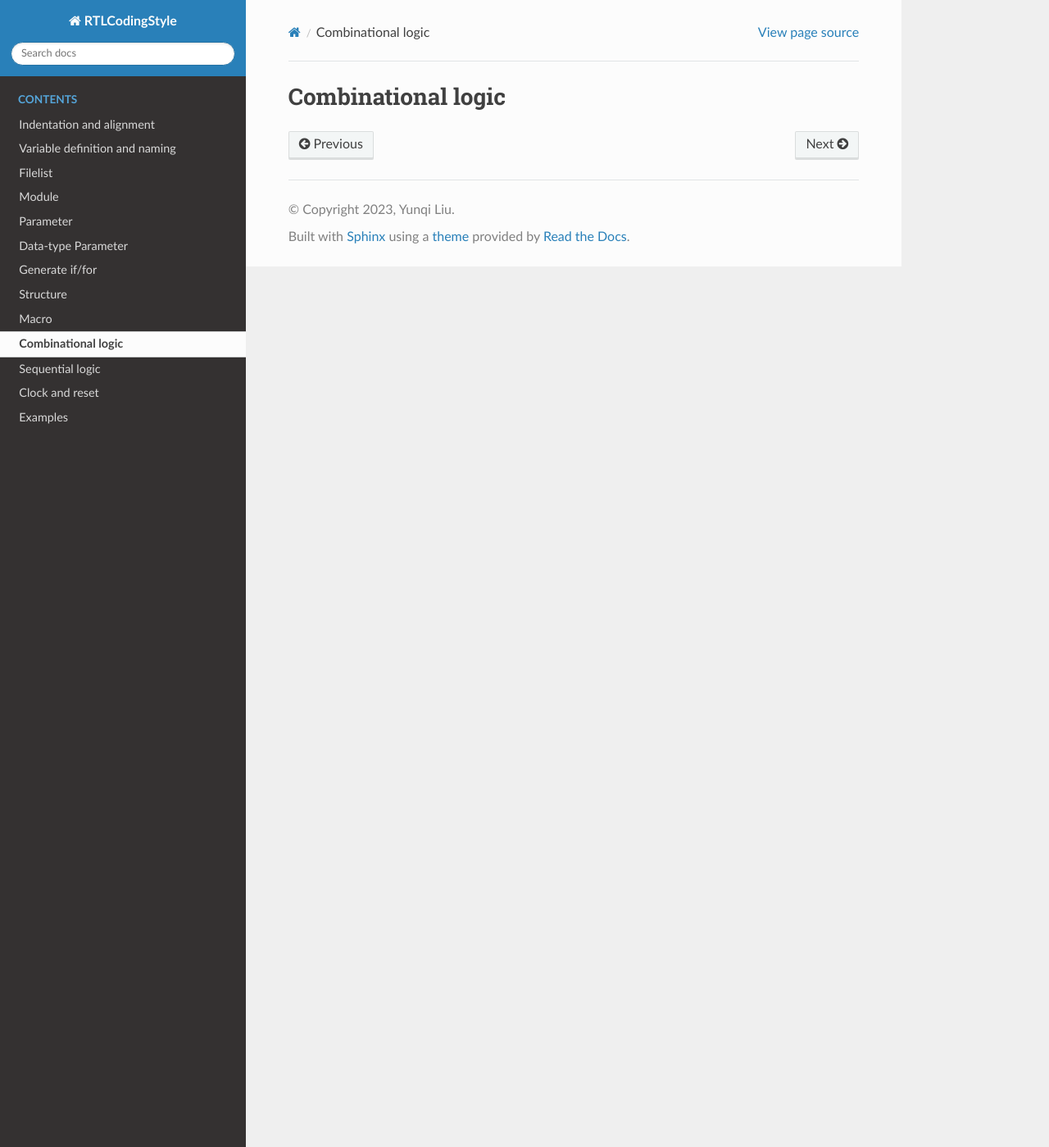
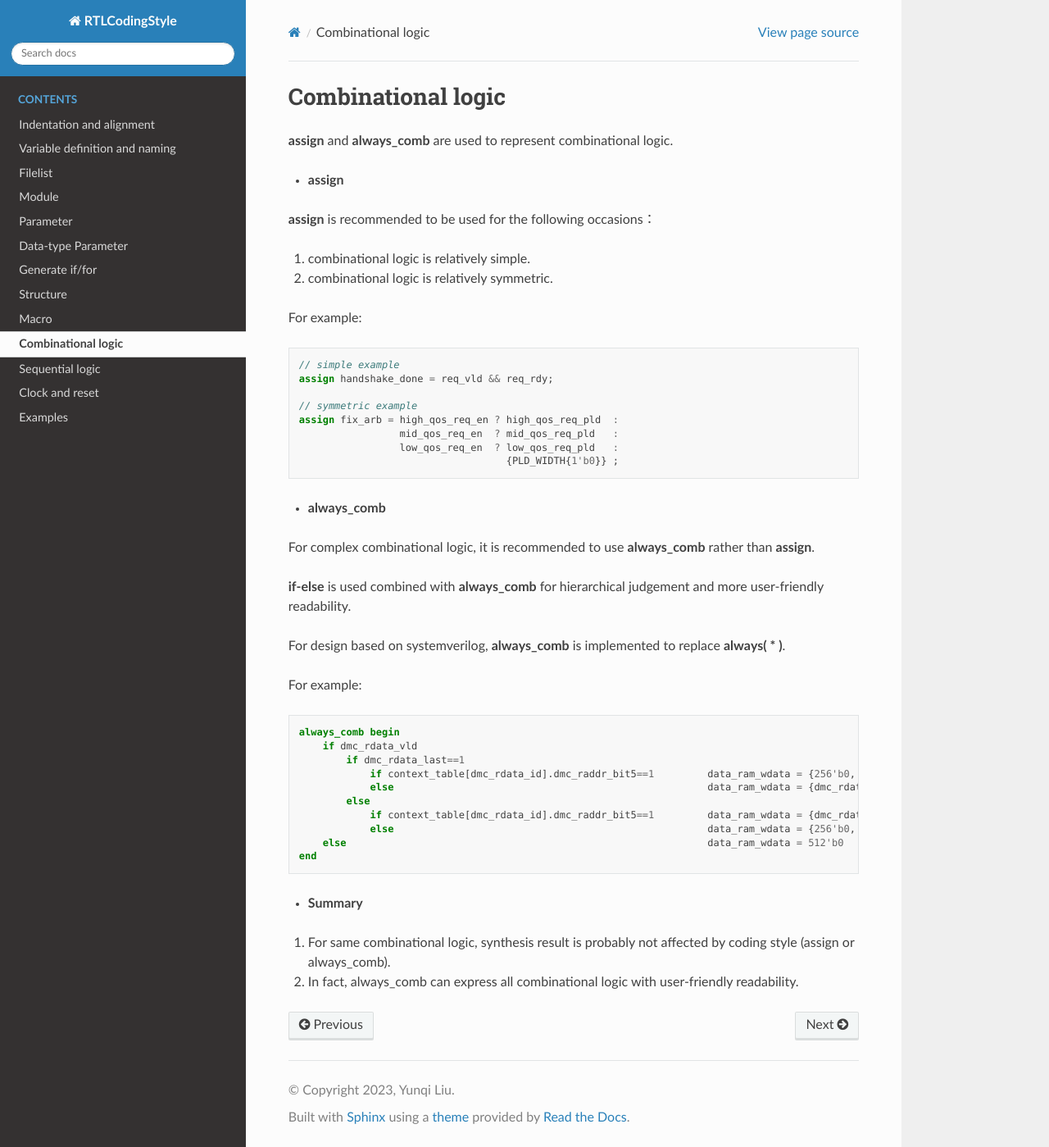
Before and after one commit to luosidingxiaoz/RTLCodingStyle, a Sphinx documentation site: the page built from source/combinational_logic.rst, in a window 1280 px wide and 1399 px high. Shown: the whole window at 82% size. Built offline with Sphinx 7.4.7 and the Read the Docs theme 2.0.0, drawn with Linux system fonts in a browser that asks for light colours.

Commit message:
Update combinational_logic.rst

```diff
--- a/source/combinational_logic.rst
+++ b/source/combinational_logic.rst
@@ -1,2 +1,53 @@
 Combinational logic
 ====================
+
+**assign** and **always_comb** are used to represent combinational logic.
+
+
+- **assign**
+
+**assign** is recommended to be used for the following occasions：
+
+1. combinational logic is relatively simple.
+2. combinational logic is relatively symmetric.
+
+For example:
+
+.. code-block:: systemverilog
+
+    // simple example
+    assign handshake_done = req_vld && req_rdy;
+
+    // symmetric example
+    assign fix_arb = high_qos_req_en ? high_qos_req_pld  :
+                     mid_qos_req_en  ? mid_qos_req_pld   :
+                     low_qos_req_en  ? low_qos_req_pld   :
+                                       {PLD_WIDTH{1'b0}} ;
+
+- **always_comb**
+
+For complex combinational logic, it is recommended to use **always_comb** rather than **assign**.
+
+**if-else** is used combined with **always_comb** for hierarchical judgement and more user-friendly readability.
+
+For design based on systemverilog, **always_comb** is implemented to replace **always( * )**.
+
+For example:
+
+.. code-block:: systemverilog
+
+    always_comb begin
+        if dmc_rdata_vld
+            if dmc_rdata_last==1
+                if context_table[dmc_rdata_id].dmc_raddr_bit5==1         data_ram_wdata = {256'b0, dmc_rdata} ;
+                else                                                     data_ram_wdata = {dmc_rdata, 256'b0} ;
+            else
+                if context_table[dmc_rdata_id].dmc_raddr_bit5==1         data_ram_wdata = {dmc_rdata, 256'b0} ;
+                else                                                     data_ram_wdata = {256'b0, dmc_rdata} ;
+        else                                                             data_ram_wdata = 512'b0              ;
+    end
+
+
+- **Summary**
+1. For same combinational logic, synthesis result is probably not affected by coding style (assign or always_comb).
+2. In fact, always_comb can express all combinational logic with user-friendly readability.
```
